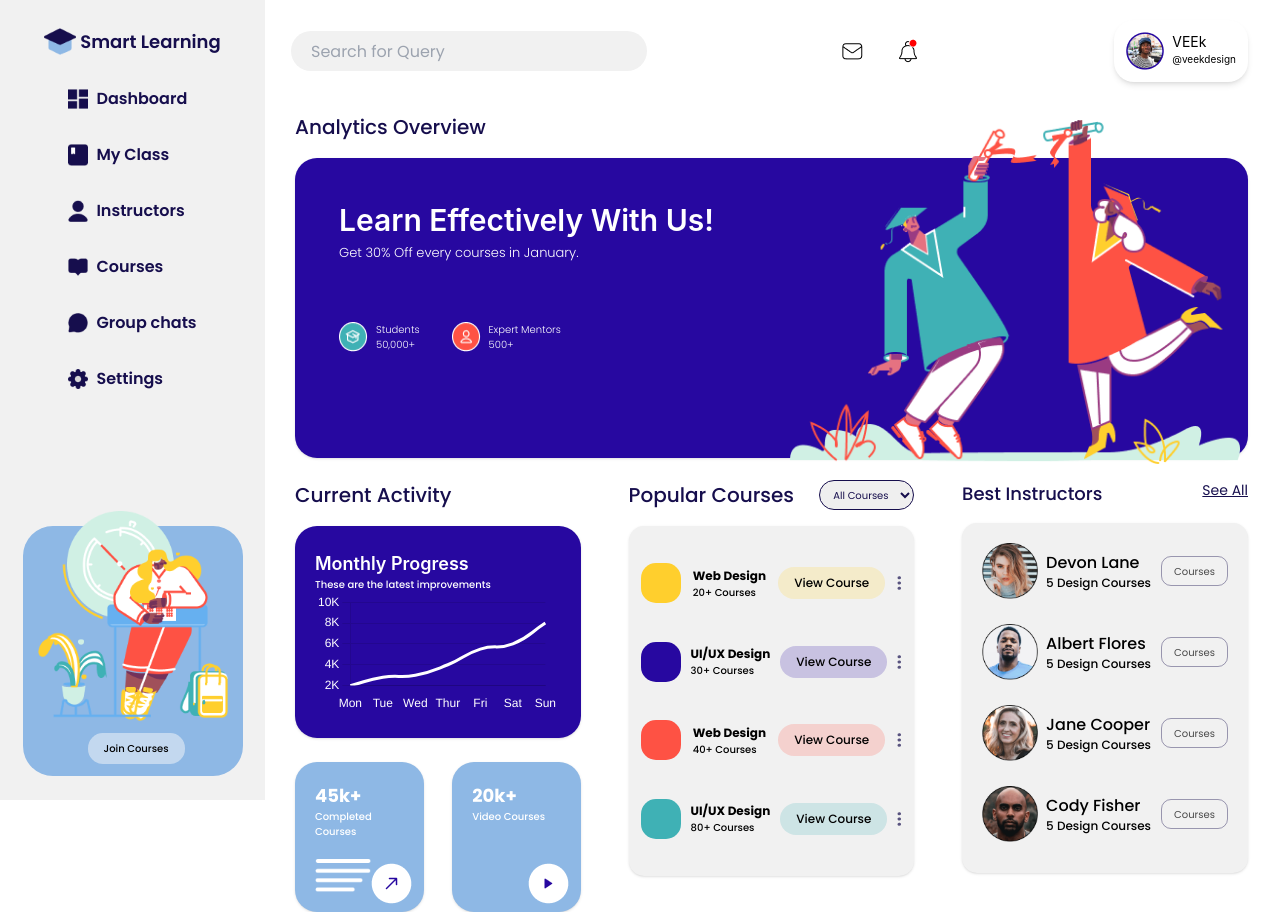
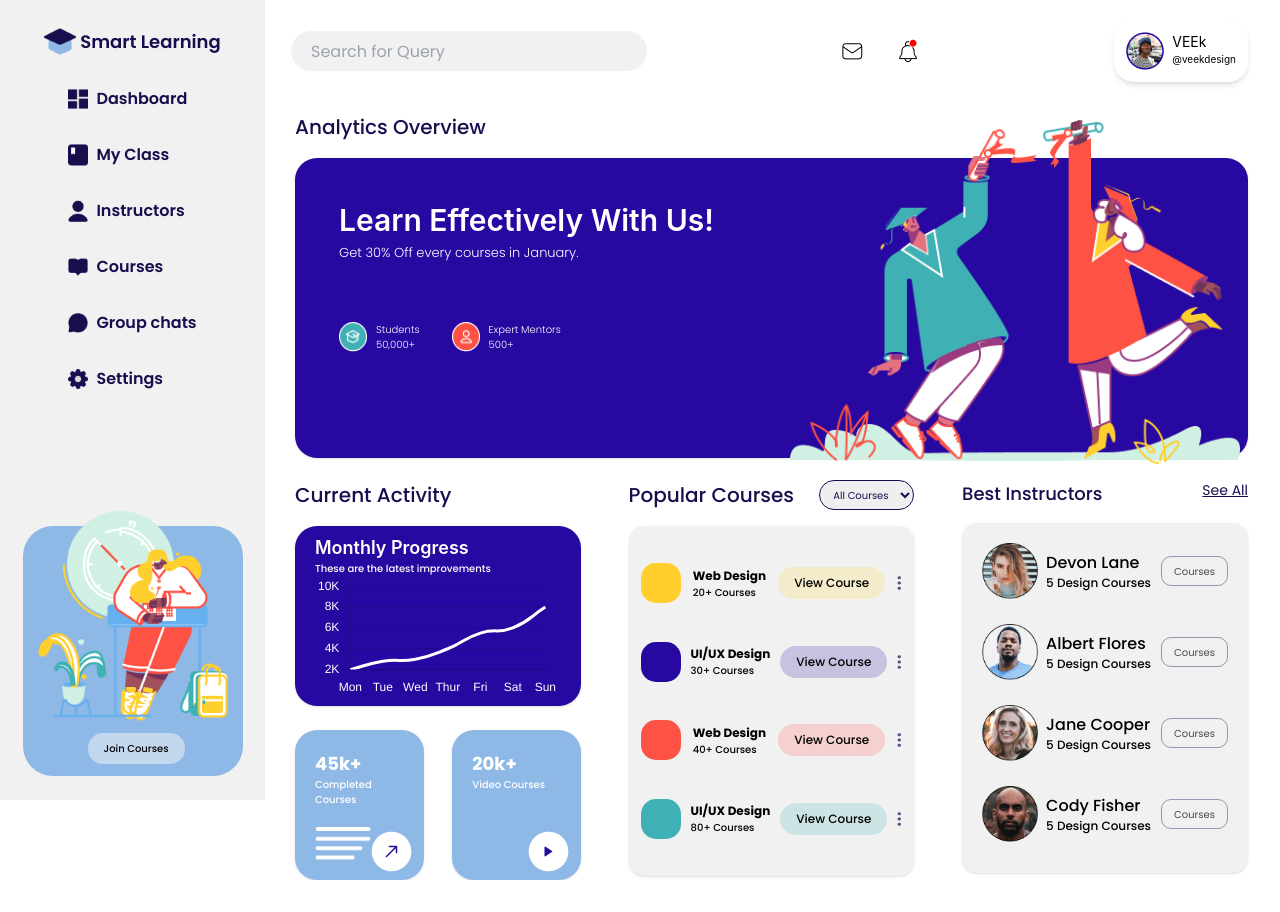
Before and after one commit to Dhanny-aay/smart-learn, a React (Create React App) app: page / in a window 1280 px wide. After the commit the page ends 880 px from the top, so only its background shows below. Built offline with nearby package versions, Linux system fonts and the light colour scheme.

Commit message:
adjusted padding for graph div

```diff
--- a/src/home.js
+++ b/src/home.js
@@ -134,7 +134,7 @@
 
                     <div className=' lg:w-[30%] lg:h-[350px]'>
                         <p className=' font-poppins font-medium text-[20px] text-[#160e4d]'>Current Activity</p>
-                        <div className=' w-full rounded-[22px] mt-4 px-5 py-6 bg-[#2708a0] shadow '>
+                        <div className=' w-full rounded-[22px] mt-4 px-5 py-6 lg:py-2  bg-[#2708a0] shadow '>
                             <p className=' text-white font-semibold text-[18px]'>Monthly Progress</p>
                             <p className=' font-poppins font-medium text-white text-[10px]'>These are the latest improvements</p>
                             <Graph />
```
